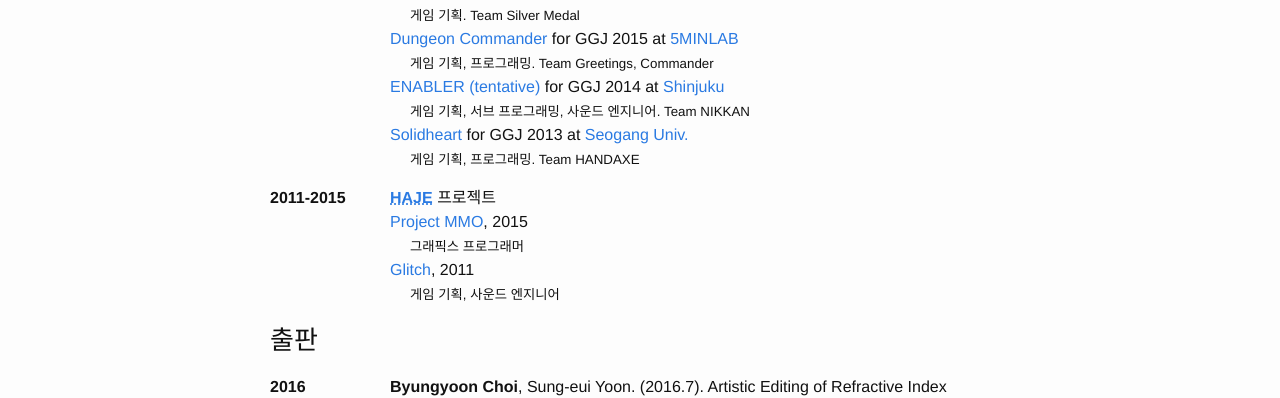
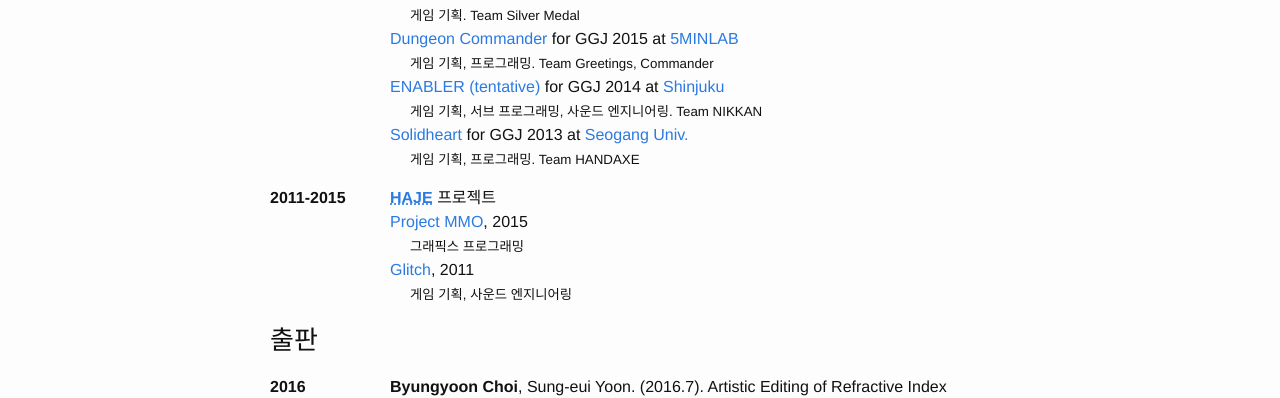
Before and after one commit to jaeyounglee978/jaeyounglee978.github.io, a Jekyll site: the page built from index.md, in a window 1280 px wide. Shown: the part 559-957 px from the top of the page. Built offline with Jekyll 4.4.1, drawn with Linux system fonts in a browser that asks for light colours.

Commit message:
fixed role grammar error

```diff
--- a/index.md
+++ b/index.md
@@ -40,7 +40,7 @@ title:  "최병윤 Choi Byungyoon"
 [Dungeon Commander][ggj2015] for GGJ 2015 at [5MINLAB][ggj2015loc] \\
 <small>게임 기획, 프로그래밍. Team Greetings, Commander</small> \\
 [ENABLER (tentative)][ggj2014] for GGJ 2014 at [Shinjuku][ggj2014loc] \\
-<small>게임 기획, 서브 프로그래밍, 사운드 엔지니어. Team NIKKAN</small> \\
+<small>게임 기획, 서브 프로그래밍, 사운드 엔지니어링. Team NIKKAN</small> \\
 [Solidheart][ggj2013] for GGJ 2013 at [Seogang Univ.][ggj2013loc] \\
 <small>게임 기획, 프로그래밍. Team HANDAXE</small>
 
@@ -58,9 +58,9 @@ title:  "최병윤 Choi Byungyoon"
 
 : [**HAJE**][hajehp] 프로젝트\\
 [Project MMO][mmo], 2015 \\
-<small>그래픽스 프로그래머</small> \\
+<small>그래픽스 프로그래밍</small> \\
 [Glitch][glitch], 2011 \\
-<small>게임 기획, 사운드 엔지니어</small>
+<small>게임 기획, 사운드 엔지니어링</small>
 
 [hajehp]: http://haje.org/
 [mmo]: https://bitbucket.org/haje/mmo
```
